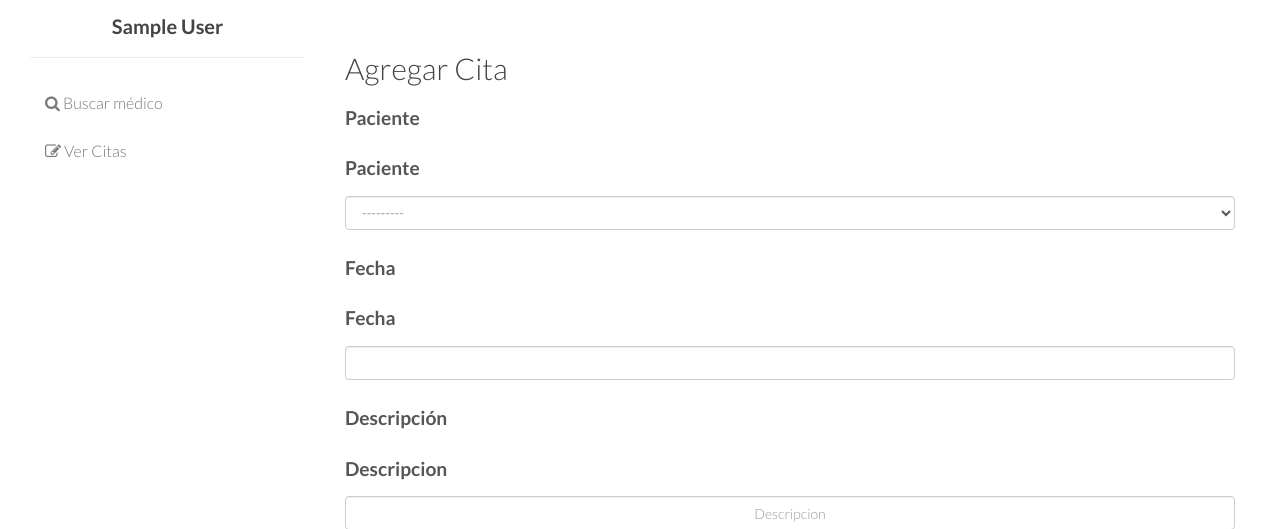
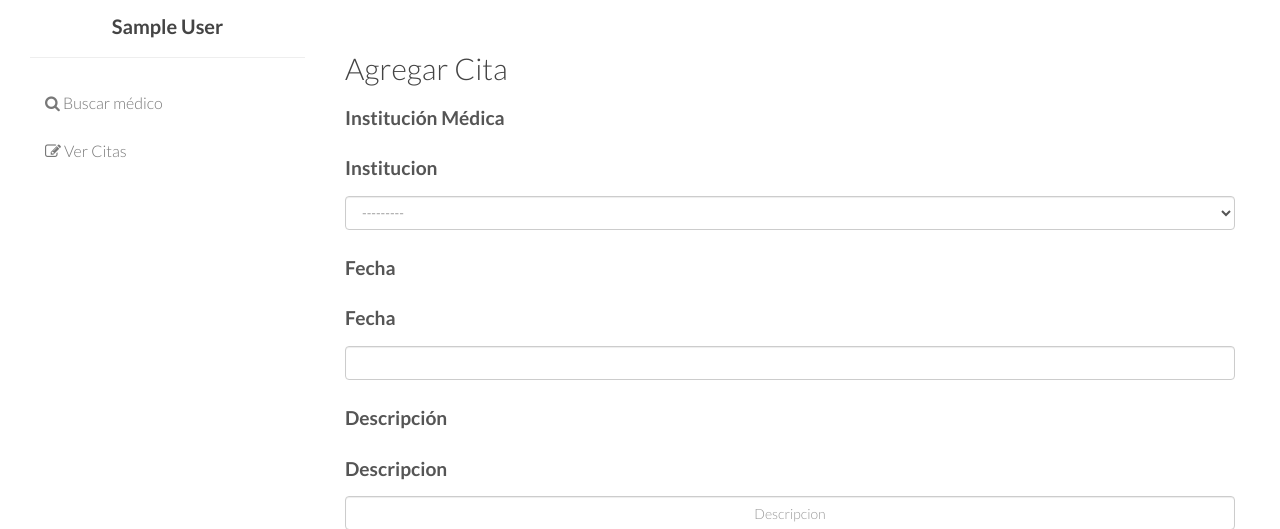
Before and after one commit to robertxs/Referencias_Contrareferencias, a Django app: a page that uses eHealth/templates/medico/agregar_cita.html in a window 1280 px wide. Shown: the part 289-818 px from the top of the page. Run offline with Django 3.2, Linux system fonts and the light colour scheme; the visitor is signed in with stand-in values (Sample User, id 1); data that the repository does not hold is empty; some libraries are stand-ins or nearby versions.

Commit message:
Se agrega al controlador de medico el campo institucion. Ya se guarda una cita desde medico, pero no desde paciente, revisar

```diff
--- a/administrador/admin.py
+++ b/administrador/admin.py
@@ -7,6 +7,7 @@ from paciente.models import *
 admin.site.register(Medico)
 admin.site.register(Medico_Estudios)
 admin.site.register(Medico_Logros)
+admin.site.register(Institucion)
 admin.site.register(Medico_Publicaciones)
 admin.site.register(Paciente)
 admin.site.register(Usuario)
--- a/eHealth/templates/medico/agregar_cita.html
+++ b/eHealth/templates/medico/agregar_cita.html
@@ -22,8 +22,16 @@
     <div class="hidden">
         {% bootstrap_form_errors form %}
     </div>
+      {% if user.groups.all.0.name == 'paciente' %}
+        <label for="id_medico">Médico</label>
+       {% bootstrap_field form.medico layout="inline" %}
+      {% endif %}
+      {% if user.groups.all.0.name == 'medico' %}
       <label for="id_paciente">Paciente</label>
       {% bootstrap_field form.paciente layout="inline" %}
+      {% endif %}
+      <label for="id_fecha">Institución Médica</label>
+      {% bootstrap_field form.institucion layout="inline" %}
       <label for="id_fecha">Fecha</label>
       {% bootstrap_field form.fecha layout="inline" %}
       <label for="id_descripcion">Descripción</label>
--- a/medico/controllers.py
+++ b/medico/controllers.py
@@ -86,6 +86,7 @@ def modificar_estudios(estudio_id, titulo, fecha_graduacion, descripcion,
         estudio.descripcion = descripcion
         estudio.institucion = institucion
         estudio.save()
+        print("MODIFICAR Estudios")
         return True
     except:
         return False
@@ -391,12 +392,14 @@ def eliminar_eventos(request, id):
         'perfil_medico', kwargs={'id': request.user.pk}))
 
 
-def agregar_citas(user_pk, paciente, descripcion, fecha):
+def agregar_citas(user_pk, paciente, institucion, descripcion, fecha):
+    print("CONTROLADOR")
     try:
         user = User.objects.get(pk=user_pk)
         usuario = Usuario.objects.get(user=user)
         medico = Medico.objects.get(usuario=usuario)
         paciente = Paciente.objects.get(cedula=paciente)
+        institucion = Institucion.objects.get(rif=institucion)
         try:
             fecha = datetime.datetime.strptime(fecha,
                                                '%d-%m-%Y'
@@ -410,6 +413,7 @@ def agregar_citas(user_pk, paciente, descripcion, fecha):
                 fecha = cal.parseDT(fecha, now)[0]
         cita = Medico_Citas(paciente=paciente,
                             medico=medico,
+                            institucion = institucion,
                             descripcion=descripcion,
                             fecha=fecha)
         cita.save()
--- a/medico/forms.py
+++ b/medico/forms.py
@@ -6,6 +6,7 @@ from django.contrib.auth.models import User, Group
 from administrador.models import Usuario
 from medico.models import Medico
 from paciente.models import Historiadetriaje, Paciente
+import datetime
 
 
 class Medico_EstudiosForm(forms.ModelForm):
@@ -54,7 +55,21 @@ class Medico_CitasForm(forms.ModelForm):
 
     class Meta:
         model = Medico_Citas
-        exclude = ("medico",)
+    #    exclude = ("medico",)
+        fields = ['paciente','institucion', 'fecha','descripcion']
+
+
+    # def clean_fecha(self):
+    #     fecha_cita = self.cleaned_data.get('fecha')
+    #
+    #     #Obtenemos la fecha actual
+    #     fecha_actual = datetime.datetime.now()
+    #
+    #     if fecha_cita < fecha_actual :
+    #         raise forms.ValidationError("La fecha de la cita no puede ser menor a la de hoy")
+    #
+    #     return fecha_cita
+
 
 
 class HistoriaClinicaForm(forms.ModelForm):
--- a/medico/models.py
+++ b/medico/models.py
@@ -2,11 +2,6 @@ from django.db import models
 from administrador.models import *
 from paciente.models import *
 from django.core.validators import MaxValueValidator
-
-
-class Especialidad(models.Model):
-    nombre_especialidad = models.CharField(primary_key=True, max_length=30)
-
 
 class Medico(models.Model):
     cedula = models.IntegerField(primary_key=True,
@@ -24,10 +19,17 @@ class Medico(models.Model):
     def __str__(self):
         return str(self.cedula) + "  " + self.first_name + " " + self.last_name
 
+class Especialidad(models.Model):
+    nombre_especialidad = models.CharField(primary_key=True, max_length=30)
+
 class Institucion(models.Model):
     rif = models.CharField(max_length=10, primary_key = True)
     name = models.CharField(max_length=100)
     address = models.CharField(max_length=255, blank=False)
+
+    def __str__(self):
+        return str(self.rif) + "  " + self.name
+
 
 # Se contempla tener aqui donde trabaja el medico y la especialidad
 class Medico_Especialidad(models.Model):
@@ -114,7 +116,7 @@ class Medico_Citas(models.Model):
         return self.name
 
     class Meta:
-        unique_together = ("paciente","medico","institucion")
+        unique_together = ("paciente","medico","institucion","fecha")
 
 class Medico_Revision(models.Model):
     cita = models.ForeignKey(Medico_Citas,
--- a/medico/views.py
+++ b/medico/views.py
@@ -11,6 +11,7 @@ from administrador.forms import *
 from medico.forms import *
 from medico.models import *
 from medico.controllers import *
+from administrador.models import *
 import datetime
 import calendar
 import parsedatetime as pdt
@@ -708,12 +709,14 @@ class AgregarCitas(CreateView):
         POST variables and then checked for validity.
         """
         form = Medico_CitasForm(request.POST)
+        print(form.is_valid())
         if form.is_valid():
             user_pk = request.user.pk
             paciente = request.POST['paciente']
+            institucion = request.POST['institucion']
             fecha = request.POST['fecha']
             descripcion = request.POST['descripcion']
-            value = agregar_citas(user_pk, paciente, descripcion,
+            value = agregar_citas(user_pk, paciente, institucion, descripcion,
                                   fecha)
             if value is True:
                 return HttpResponseRedirect(reverse_lazy(
```
Also changed, not shown: paciente/controllers.py (added, +13 -0 lines), 6 other files.
